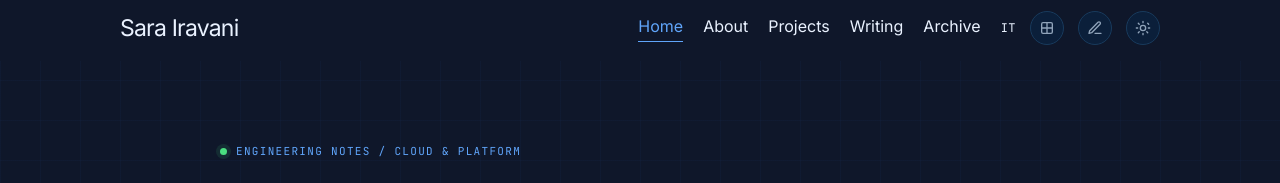
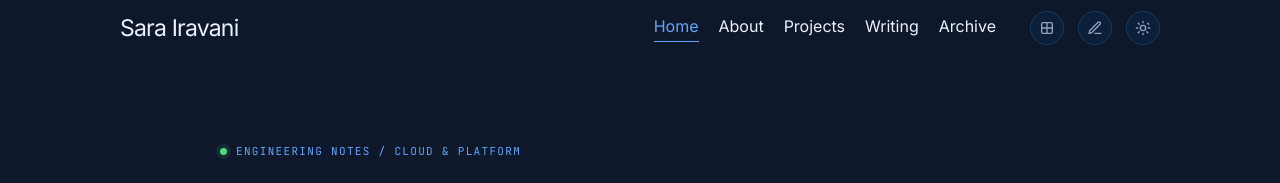
Before and after one commit to SaraIravani/SaraIravani-SaraIravani.github.io, a Jekyll site: the page built from index.html, in a window 1280 px wide. Shown: the top 183 px of the page. Built offline with Jekyll 4.4.1, drawn with Linux system fonts in a browser that asks for light colours.

```diff
--- a/_config.yml
+++ b/_config.yml
@@ -1,5 +1,5 @@
 locale: "en-US"
-title: "Sara Iravani"
+title: "Sara Iravani | Senior DevOps & Platform Engineer"
 description: "DevOps / Platform Engineer"
 url: "https://sarairavani.github.io"
 baseurl: "/SaraIravani-SaraIravani.github.io"
@@ -40,9 +40,6 @@ languages:
     - code: en
       label: "EN"
       home_url: "/"
-    - code: it
-      label: "IT"
-      home_url: "/it/"
 
 appearance:
   accent_color: "#2563EB"
```
